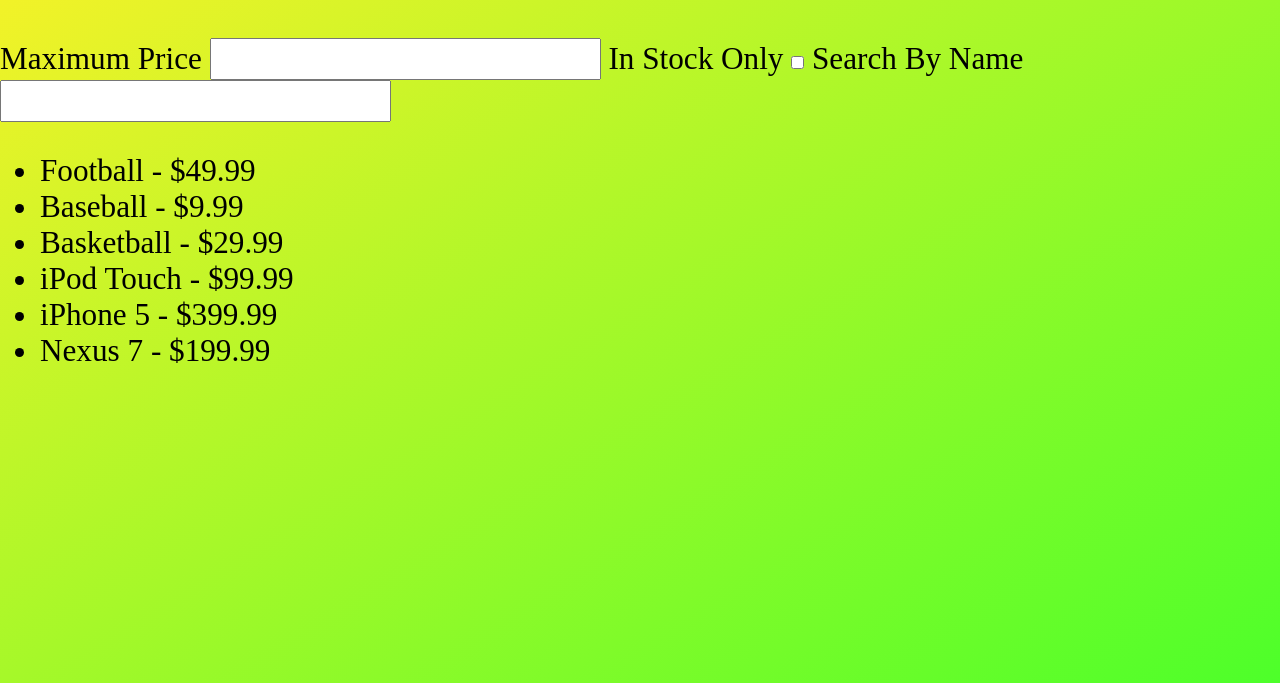
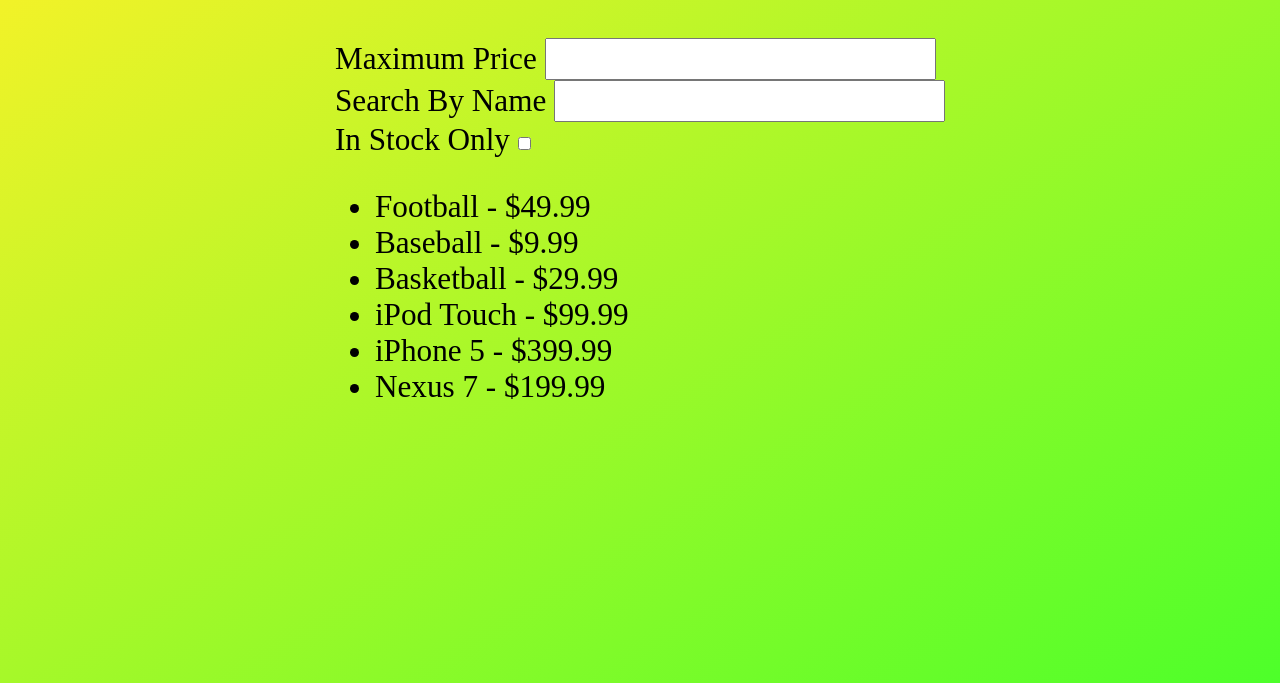
Before and after one commit to NShelton14/HW14.1, a website: page index.html in a window 1280 px wide. Shown: the part 117-800 px from the top of the page. Drawn offline with nearby package versions, Linux system fonts and the light colour scheme.

Commit message:
Swapped stock and name search in html

```diff
--- a/index.html
+++ b/index.html
@@ -18,11 +18,13 @@
     <div class="flex flex--justify-content">
       <form>
         <label for="max">Maximum Price</label>
-        <input type="number" id="max" />
+        <input type="number" id="max" /> <br />
+
+        <label for="search">Search By Name</label>
+        <input type="text" id="search" /> <br />
+
         <label for="stock">In Stock Only</label>
         <input type="checkbox" id="stock" />
-        <label for="search">Search By Name</label>
-        <input type="text" id="search" />
       </form>
     </div>
     <script src="./scripts.js" type="module"></script>
```
